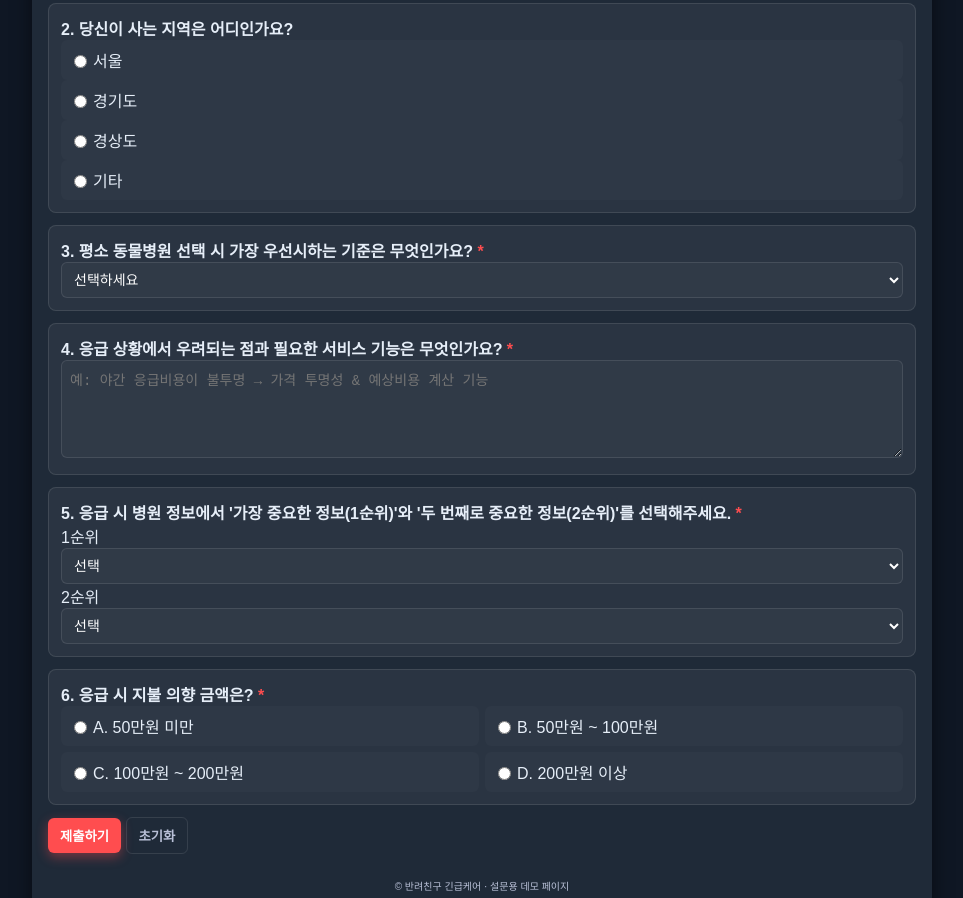
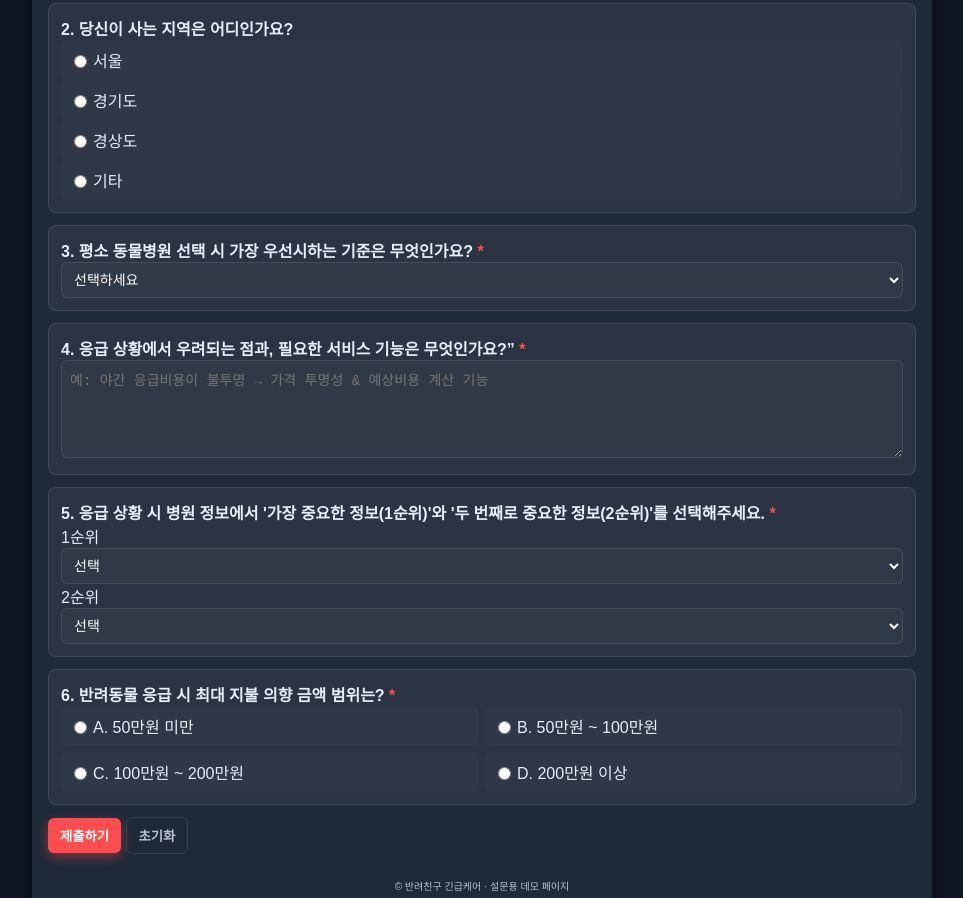
Before and after one commit to nayeon9759/SOS, a plain HTML site: page index.html in a window 1280 px wide. Shown: the part 351-1249 px from the top of the page, without its empty margins (158-1121 px from the left). Drawn offline with nearby package versions, Linux system fonts and the light colour scheme; no server answers.

Commit message:
Update index.html

```diff
--- a/index.html
+++ b/index.html
@@ -5,12 +5,9 @@
   <meta name="viewport" content="width=device-width,initial-scale=1" />
   <title>반려친구 긴급케어 설문</title>
 
-  <!-- CSS -->
   <link rel="stylesheet" href="styles.css">
-  <!-- Chart.js -->
   <script src="https://cdn.jsdelivr.net/npm/chart.js"></script>
 </head>
-
 <body>
   <main class="wrap">
     <header class="hero">
@@ -60,12 +57,12 @@
         </div>
 
         <div class="form-card">
-          <label class="q">4. 응급 상황에서 우려되는 점과 필요한 서비스 기능은 무엇인가요? <span class="required">*</span></label>
+          <label class="q">4. 응급 상황에서 우려되는 점과, 필요한 서비스 기능은 무엇인가요?” <span class="required">*</span></label>
           <textarea name="concernAndFeature" rows="5" placeholder="예: 야간 응급비용이 불투명 → 가격 투명성 & 예상비용 계산 기능" required></textarea>
         </div>
 
         <div class="form-card">
-          <label class="q">5. 응급 시 병원 정보에서 '가장 중요한 정보(1순위)'와 '두 번째로 중요한 정보(2순위)'를 선택해주세요. <span class="required">*</span></label>
+          <label class="q">5. 응급 상황 시 병원 정보에서 '가장 중요한 정보(1순위)'와 '두 번째로 중요한 정보(2순위)'를 선택해주세요. <span class="required">*</span></label>
           <div class="priority-grid">
             <div>
               <label class="small">1순위</label>
@@ -89,7 +86,7 @@
         </div>
 
         <div class="form-card">
-          <label class="q">6. 응급 시 지불 의향 금액은? <span class="required">*</span></label>
+          <label class="q">6. 반려동물 응급 시 최대 지불 의향 금액 범위는? <span class="required">*</span></label>
           <div class="options grid">
             <label><input type="radio" name="priceRange" value="50만원 미만" required> A. 50만원 미만</label>
             <label><input type="radio" name="priceRange" value="50만원 ~ 100만원"> B. 50만원 ~ 100만원</label>
@@ -135,7 +132,6 @@
     </footer>
   </main>
 
-  <!-- JS -->
   <script src="script.js"></script>
 </body>
 </html>
```
